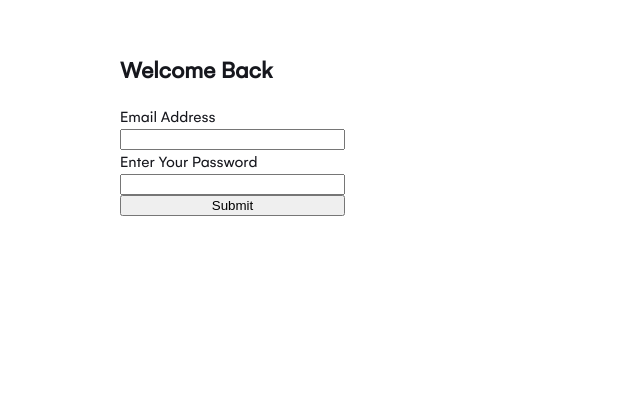
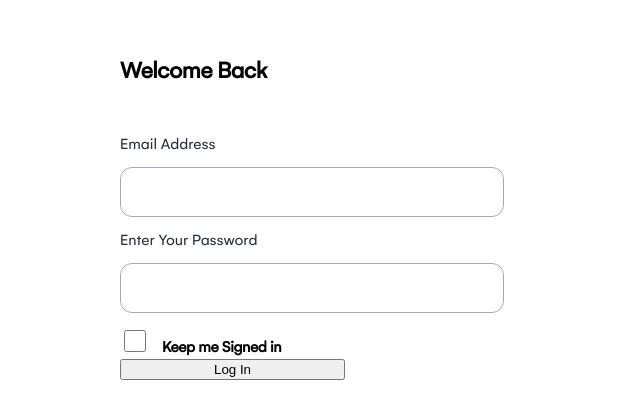
Before and after one commit to SkillBrain-com/pluto-internship, a React (Create React App) app: page / in a window 1280 px wide. Shown: the part 175-594 px from the top of the page, without its empty margins (0-640 px from the left). Built offline with nearby package versions, Linux system fonts and the light colour scheme.

Commit message:
WIP - SM-TM-36acc update form and styling

```diff
--- a/src/components/login/Login.css
+++ b/src/components/login/Login.css
@@ -26,4 +26,53 @@ h1 {
     font-style: normal;
     font-weight: 600;
     font-size: 24px;
+    letter-spacing: -0.02em;
+    color: #000000;
+    margin-bottom: 32px;
 }
+
+/* font-family: "Gelion"; de intagrat */
+div label {
+    font-family: "Gelion";
+    font-style: normal;
+    font-weight: 400;
+    font-size: 16px;
+    line-height: 19px;
+    color: #2C2E3A;
+    width: 384px;
+    height: 16px;
+    margin-bottom: 16px;
+    margin-top: 14px;
+}
+
+div input {
+    padding: 16px;
+    gap: 10px;
+    width: 384px;
+    height: 50px;
+    left: 0px;
+    top: 30px;
+    border: 0.7px solid #A8ABBD;
+    border-radius: 12px;
+}
+
+div a.input:hover{
+    background: #383;
+}
+
+.checkbox {
+    width: 22px;
+    height: 22px;
+    margin-right: 16px;
+}
+
+.label-checkbox {
+    font-family: 'Gelion';
+    font-style: normal;
+    font-weight: 600;
+    font-size: 16px;
+    line-height: 19px;
+    letter-spacing: -0.02em;
+    color: #000000;
+    justify-content: center;
+}
--- a/src/components/login/Login.jsx
+++ b/src/components/login/Login.jsx
@@ -1,15 +1,13 @@
 import React from "react";
 import { useFormik } from 'formik';
-import { useState } from "react";
 import "./Login.css";
 
 const Login = () => {
-    // const [email, useEmail] = useState("");
-    // const [password, usePassword] = useState("");
     const formik = useFormik({
         initialValues: {
             email: "",
-            password: ""
+            password: "",
+            logged: ""
         },
         onSubmit: values => {
             alert(JSON.stringify(values, null, 2));
@@ -20,7 +18,7 @@ const Login = () => {
         <div className="container">
             <h1>Welcome Back</h1>
             <form className="form-container">
-                <label htmlFor="Email">Email Address</label>
+                <label className="label" htmlFor="Email">Email Address</label>
                 <input
                     id="email"
                     name="email"
@@ -38,7 +36,16 @@ const Login = () => {
                     value={formik.values.password}
                     onBlur={formik.handleBlur}
                 />
-                <button type="submit">Submit</button>
+                <label className="label-checkbox"><input
+                    id="logged"
+                    name="logged"
+                    type="checkbox"
+                    onChange={formik.handleChange}
+                    value={formik.values.password}
+                    onBlur={formik.handleBlur}
+                    className="checkbox"
+                />Keep me Signed in</label>
+                <button type="submit">Log In</button>
             </form>
         </div>
     );
```
